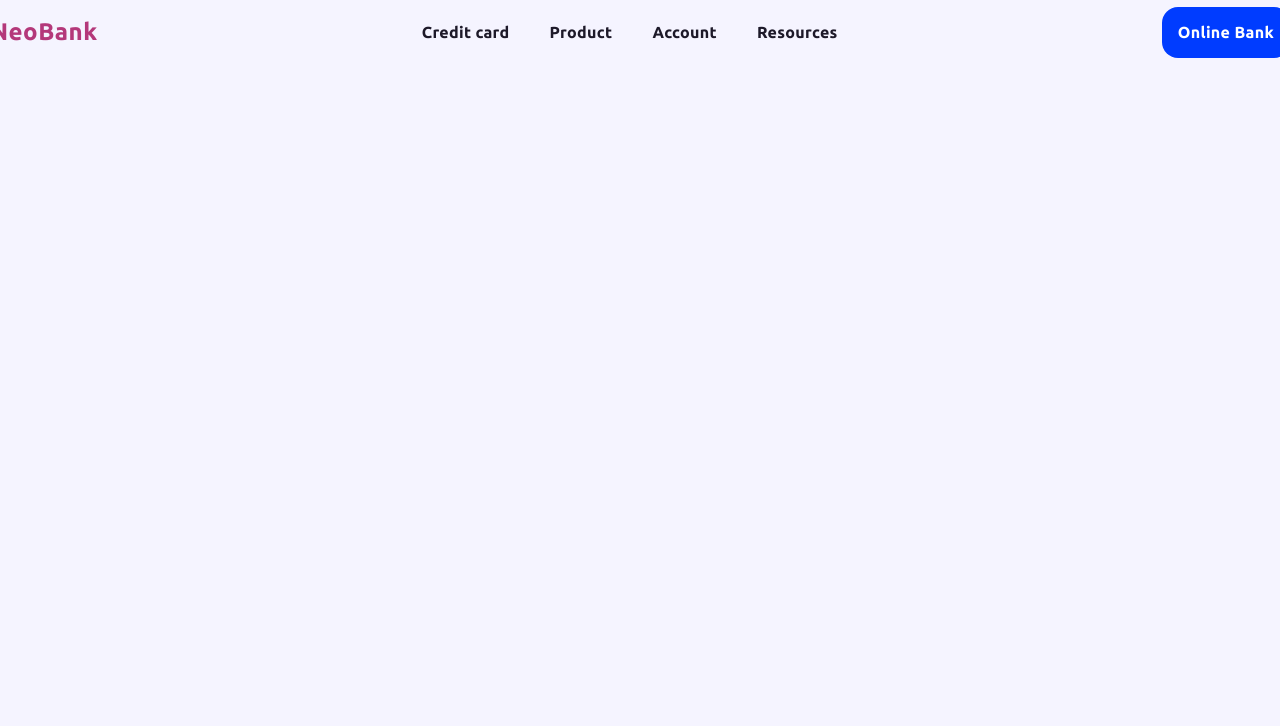
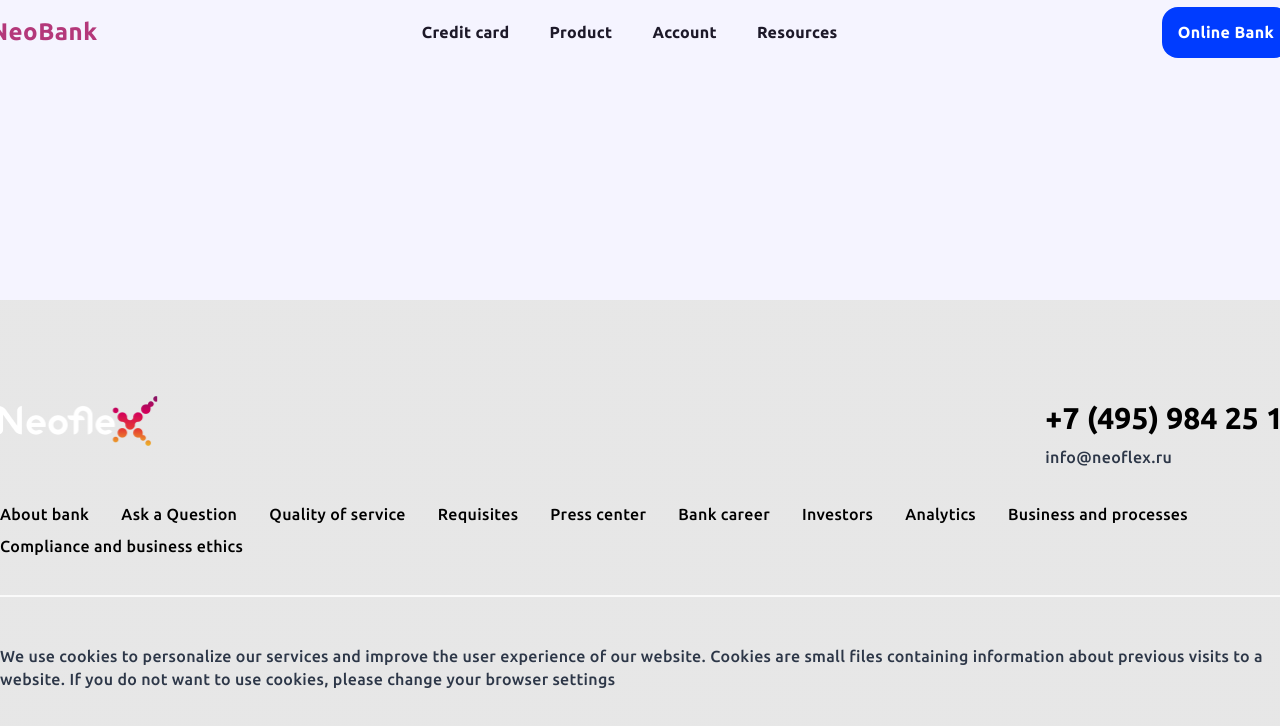
Before and after one commit to Alexey917/neobank, a React (Vite) app in the folder my-app/: page / in a window 1280 px wide. Shown: the top 726 px of the page. Built offline with nearby package versions, Linux system fonts and the light colour scheme.

Commit message:
Сделал компонент footer

```diff
--- /dev/null
+++ b/my-app/src/components/Footer/Footer.module.scss
@@ -0,0 +1,76 @@
+@use '../../styles/App' as *;
+
+.footer {
+  position: absolute;
+  left: 0;
+  bottom: 0;
+  width: 100vw;
+  background: linear-gradient(
+      0deg,
+      rgba(178, 178, 178, 0.2),
+      rgba(178, 178, 178, 0.2)
+    ),
+    linear-gradient(0deg, #f4f4f4, #f4f4f4);
+
+  &__wrapper {
+    @include container(1300px);
+    padding-top: 96px;
+    padding-bottom: 92px;
+  }
+
+  &__contactsWrapper {
+    @include flex-properties(flex, null, space-between, null, null);
+  }
+
+  &__neoLogo {
+    width: 158.14px;
+    height: 50px;
+  }
+
+  &__contacts {
+    @include flex-properties(flex, column, null, null, 6px);
+    margin-bottom: 32px;
+  }
+
+  &__phone {
+    @include text-properties(Ubuntu, 30px, 147%, null, 700, #000000);
+  }
+
+  &__email {
+    @include text-properties(
+      Ubuntu,
+      16px,
+      147%,
+      0.02em,
+      500,
+      rgba(45, 55, 72, 1)
+    );
+  }
+
+  &__list {
+    @include flex-properties(flex, null, null, center, 32px);
+    @include list-style(none, 0, 0);
+    flex-wrap: wrap;
+    row-gap: 8px;
+    margin-bottom: 28px;
+  }
+
+  &__separator {
+    width: 100%;
+    height: 2px;
+    margin-bottom: 32px;
+    background-color: rgba(255, 255, 255, 0.81);
+    border: none;
+  }
+
+  &__text {
+    @include text-properties(
+      Ubuntu,
+      16px,
+      147%,
+      0.02em,
+      500,
+      rgba(45, 55, 72, 1)
+    );
+  }
+}
--- /dev/null
+++ b/my-app/src/components/Footer/Footer.tsx
@@ -0,0 +1,52 @@
+import { Link } from 'react-router-dom';
+import { FooterItem } from '../FooterItem/FooterItem';
+
+import classes from './Footer.module.scss';
+import neoLogo from '../../assets/images/neoLogo.png';
+
+export const Footer = () => {
+  return (
+    <footer className={classes.footer}>
+      <div className={classes.footer__wrapper}>
+        <div className={classes.footer__contactsWrapper}>
+          <Link to="#">
+            <img
+              src={neoLogo}
+              alt="Neoflex-logo"
+              className={classes.footer__neoLogo}
+            />
+          </Link>
+          <address className={classes.footer__contacts}>
+            <Link to="tel:+74959842513" className={classes.footer__phone}>
+              +7 (495) 984 25 13
+            </Link>
+            <Link to="mailto:info@neoflex.ru" className={classes.footer__email}>
+              info@neoflex.ru
+            </Link>
+          </address>
+        </div>
+        <nav>
+          <ul className={classes.footer__list}>
+            <FooterItem to="#">About bank</FooterItem>
+            <FooterItem to="#">Ask a Question</FooterItem>
+            <FooterItem to="#">Quality of service</FooterItem>
+            <FooterItem to="#">Requisites</FooterItem>
+            <FooterItem to="#">Press center</FooterItem>
+            <FooterItem to="#">Bank career</FooterItem>
+            <FooterItem to="#">Investors</FooterItem>
+            <FooterItem to="#">Analytics</FooterItem>
+            <FooterItem to="#">Business and processes</FooterItem>
+            <FooterItem to="#">Compliance and business ethics</FooterItem>
+          </ul>
+        </nav>
+        <hr className={classes.footer__separator} />
+        <p className={classes.footer__text}>
+          We use cookies to personalize our services and improve the user
+          experience of our website. Cookies are small files containing
+          information about previous visits to a website. If you do not want to
+          use cookies, please change your browser settings
+        </p>
+      </div>
+    </footer>
+  );
+};
--- /dev/null
+++ b/my-app/src/components/FooterItem/FooterItem.module.scss
@@ -0,0 +1,5 @@
+@use '../../styles/App' as *;
+
+.footer__link {
+  @include text-properties(Ubuntu, 16px, 147%, 0.02em, 500, #000000);
+}
--- /dev/null
+++ b/my-app/src/components/FooterItem/FooterItem.tsx
@@ -0,0 +1,19 @@
+import { FC } from 'react';
+import { Link } from 'react-router-dom';
+
+import classes from './FooterItem.module.scss';
+
+interface FooterItemProps {
+  children: string;
+  to: string;
+}
+
+export const FooterItem: FC<FooterItemProps> = ({ children, to }) => {
+  return (
+    <li>
+      <Link to={to} className={classes.footer__link}>
+        {children}
+      </Link>
+    </li>
+  );
+};
--- a/my-app/src/components/Header/Header.module.scss
+++ b/my-app/src/components/Header/Header.module.scss
@@ -1,7 +1,10 @@
 @use '../../styles/App' as *;
 
 .header {
+  @include container(1300px);
   padding: 7px 0;
+  margin-bottom: 131px;
+
   &__list {
     @include flex-properties(flex, null, space-between, center, null);
     @include list-style(none, 0, 0);
--- a/my-app/src/components/Header/Header.tsx
+++ b/my-app/src/components/Header/Header.tsx
@@ -18,10 +18,10 @@ export const Header: FC = () => {
 
           <li>
             <ul className={classes.header__list_inside}>
-              <NavItem to="#">Credit card</NavItem>
-              <NavItem to="#">Product</NavItem>
-              <NavItem to="#">Account</NavItem>
-              <NavItem to="#">Resources</NavItem>
+              <NavItem to="creditCard">Credit card</NavItem>
+              <NavItem to="product">Product</NavItem>
+              <NavItem to="account">Account</NavItem>
+              <NavItem to="resources">Resources</NavItem>
             </ul>
           </li>
 
--- a/my-app/src/components/Layout/Layout.module.css
+++ /dev/null
@@ -1,4 +0,0 @@
-.container {
-  width: 1300px;
-  margin: auto;
-}
--- a/my-app/src/components/Layout/Layout.tsx
+++ b/my-app/src/components/Layout/Layout.tsx
@@ -1,13 +1,14 @@
 import { Outlet } from 'react-router-dom';
 import { Header } from '../Header/Header';
 
-import classes from './Layout.module.css';
+import { Footer } from '../Footer/Footer';
 
 export const Layout = () => {
   return (
-    <div className={classes.container}>
+    <>
       <Header />
       <Outlet />
-    </div>
+      <Footer />
+    </>
   );
 };
--- a/my-app/src/components/NavItem/NavItem.module.scss
+++ b/my-app/src/components/NavItem/NavItem.module.scss
@@ -9,6 +9,10 @@
     700,
     rgba(29, 25, 41, 1)
   );
+
+  &_active {
+    color: #b2a35f;
+  }
 }
 
 @media (hover: hover) {
--- a/my-app/src/components/NavItem/NavItem.tsx
+++ b/my-app/src/components/NavItem/NavItem.tsx
@@ -11,7 +11,14 @@ interface NavItemProps {
 export const NavItem: FC<NavItemProps> = ({ children, to }) => {
   return (
     <li>
-      <NavLink to={to} className={classes.header__link}>
+      <NavLink
+        to={to}
+        className={({ isActive }) =>
+          isActive
+            ? `${classes.header__link_active} ${classes.header__link}`
+            : classes.header__link
+        }
+      >
         {children}
       </NavLink>
     </li>
--- a/my-app/src/styles/App.scss
+++ b/my-app/src/styles/App.scss
@@ -4,6 +4,8 @@
 
 body {
   display: block;
+  height: 100%;
+  overflow-x: hidden;
   background-color: rgba(245, 244, 255, 1);
 }
 
@@ -29,3 +31,11 @@ body {
   margin: $margin;
   padding: $padding;
 }
+
+@mixin container($width) {
+  display: flex;
+  flex-direction: column;
+  justify-content: space-between;
+  width: $width;
+  margin: auto;
+}
--- a/my-app/src/types/index.d.ts
+++ b/my-app/src/types/index.d.ts
@@ -7,3 +7,8 @@ declare module '*.module.css' {
   const content: Record<string, string>;
   export default content;
 }
+
+declare module '*.png' {
+  const url: string;
+  export default url;
+}
```
Also changed, not shown: my-app/src/assets/images/neoLogo.png (added).
